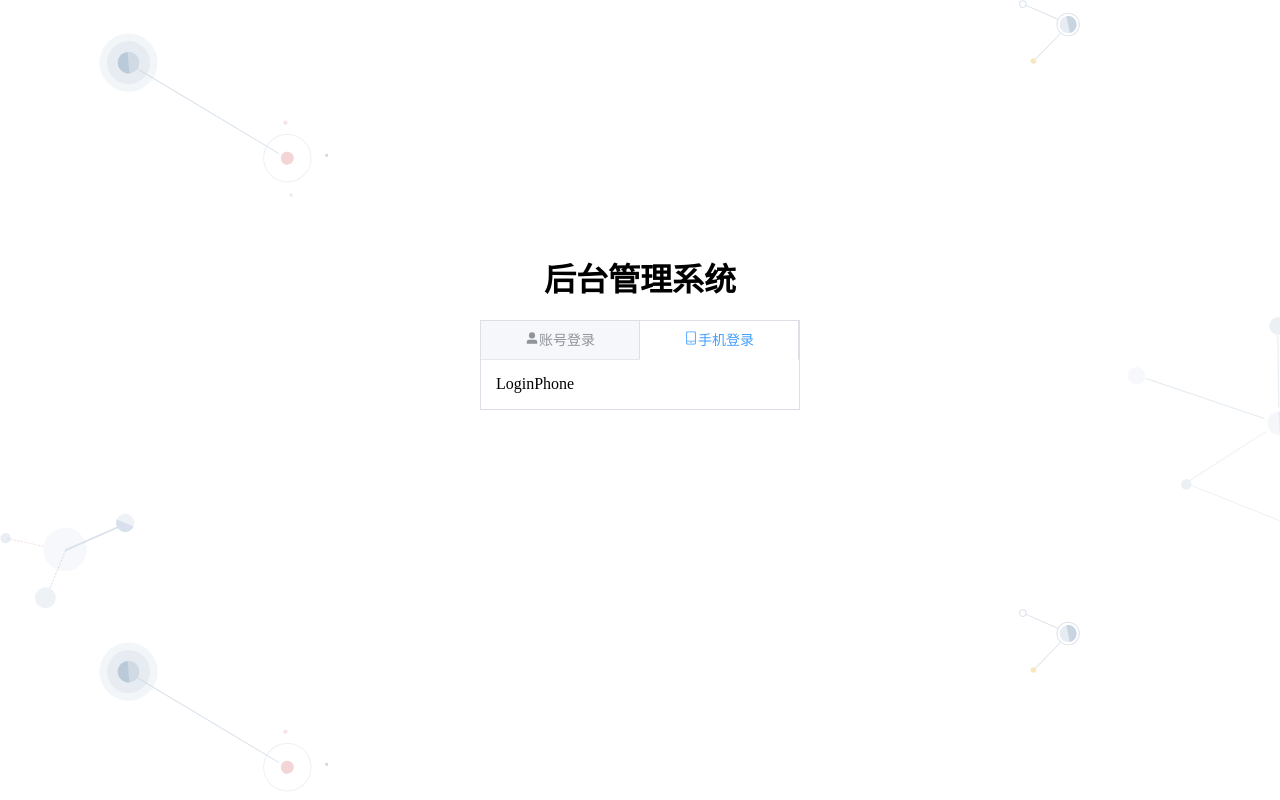
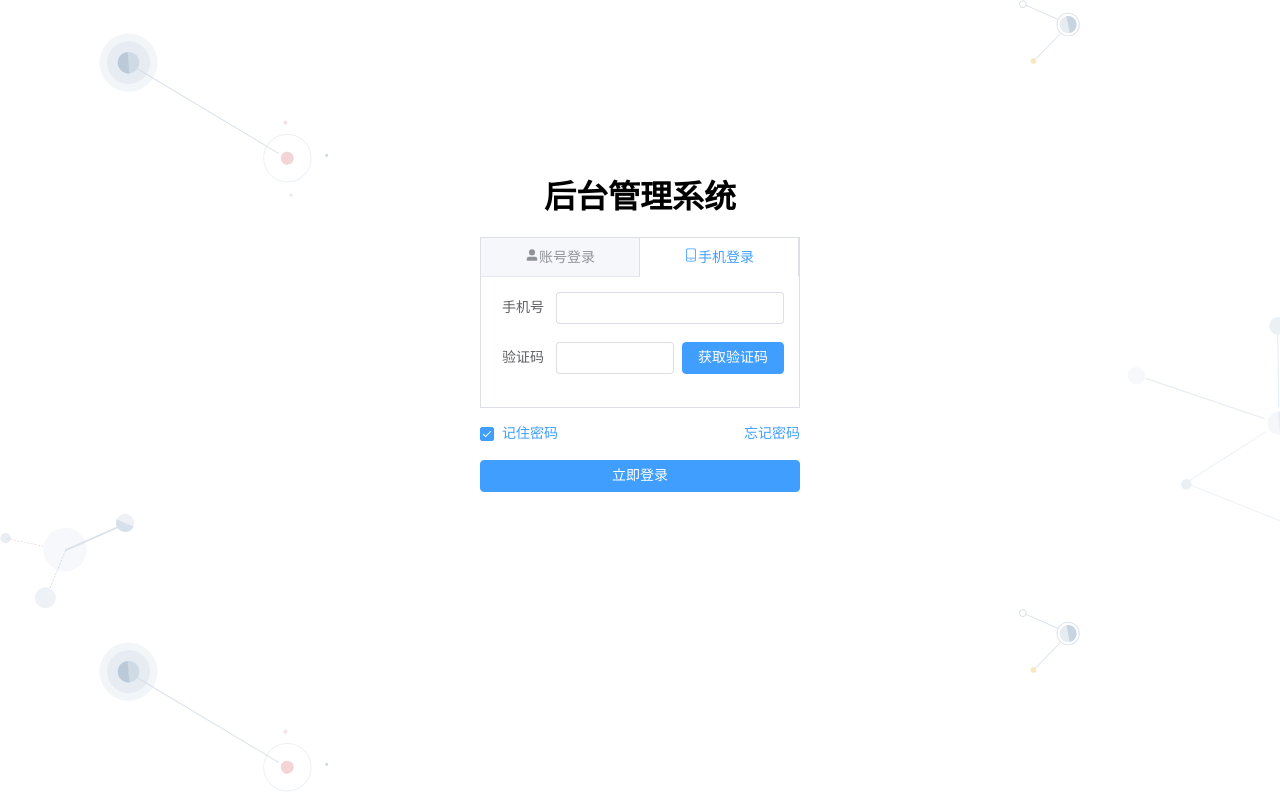
Before and after one commit to XL-YiBai/vue3-ts-cms, a Vue app: page /#/login in a window 1280 px wide. Both pictures are taken after a click on the tab "手机登录". Built offline with nearby package versions, Linux system fonts and the light colour scheme; no server answers.

Commit message:
登录逻辑结构封装

```diff
--- a/auto-imports.d.ts
+++ b/auto-imports.d.ts
@@ -2,10 +2,12 @@
 // We suggest you to commit this file into source control
 declare global {
   const ElButton: typeof import('element-plus/es')['ElButton']
+  const ElCheckbox: typeof import('element-plus/es')['ElCheckbox']
   const ElForm: typeof import('element-plus/es')['ElForm']
   const ElFormItem: typeof import('element-plus/es')['ElFormItem']
   const ElIcon: typeof import('element-plus/es')['ElIcon']
   const ElInput: typeof import('element-plus/es')['ElInput']
+  const ElLink: typeof import('element-plus/es')['ElLink']
   const ElTabPane: typeof import('element-plus/es')['ElTabPane']
   const ElTabs: typeof import('element-plus/es')['ElTabs']
 }
--- a/components.d.ts
+++ b/components.d.ts
@@ -5,10 +5,12 @@
 declare module 'vue' {
   export interface GlobalComponents {
     ElButton: typeof import('element-plus/es')['ElButton']
+    ElCheckbox: typeof import('element-plus/es')['ElCheckbox']
     ElForm: typeof import('element-plus/es')['ElForm']
     ElFormItem: typeof import('element-plus/es')['ElFormItem']
     ElIcon: typeof import('element-plus/es')['ElIcon']
     ElInput: typeof import('element-plus/es')['ElInput']
+    ElLink: typeof import('element-plus/es')['ElLink']
     ElTabPane: typeof import('element-plus/es')['ElTabPane']
     ElTabs: typeof import('element-plus/es')['ElTabs']
   }
--- a/src/views/login/config/account.confg.ts
+++ b/src/views/login/config/account.confg.ts
@@ -19,8 +19,8 @@ export const rules = {
       trigger: 'blur'
     },
     {
-      pattern: /^[a-z0-9]{3,}$/,
-      message: '密码必须是3位以上的字母或者数字~',
+      pattern: /^[a-z0-9]{6,}$/,
+      message: '密码必须是6位以上的字母或者数字~',
       trigger: 'blur'
     }
   ]
--- a/src/views/login/cpns/login-account.vue
+++ b/src/views/login/cpns/login-account.vue
@@ -1,18 +1,19 @@
 <template>
   <div class="login-account">
-    <el-form label-width="60px" :rules="rules" :model="account">
+    <el-form label-width="60px" :rules="rules" :model="account" ref="formRef">
       <el-form-item label="账号" prop="name">
         <el-input v-model="account.name" />
       </el-form-item>
       <el-form-item label="密码" prop="password">
-        <el-input />
+        <el-input v-model="account.password" />
       </el-form-item>
     </el-form>
   </div>
 </template>
 
 <script lang="ts">
-import { defineComponent, reactive } from 'vue'
+import { ElForm } from 'element-plus'
+import { defineComponent, reactive, ref } from 'vue'
 import { rules } from '../config/account.confg'
 
 export default defineComponent({
@@ -22,7 +23,19 @@ export default defineComponent({
       password: ''
     })
 
-    return { account, rules }
+    const formRef = ref<InstanceType<typeof ElForm>>()
+
+    // 登录逻辑实现
+    const loginAction = () => {
+      // 拿到表单组件实例，调用validate方法(判断表单校验是否通过，valid为boolean类型)
+      formRef.value?.validate((valid) => {
+        if (valid) {
+          console.log('真正执行登录逻辑')
+        }
+      })
+    }
+
+    return { account, rules, formRef, loginAction }
   }
 })
 </script>
--- a/src/views/login/cpns/login-panel.vue
+++ b/src/views/login/cpns/login-panel.vue
@@ -9,7 +9,7 @@
             <span>账号登录</span>
           </span>
         </template>
-        <LoginAccount></LoginAccount>
+        <LoginAccount ref="accountRef"></LoginAccount>
       </el-tab-pane>
       <el-tab-pane>
         <template #label>
@@ -21,11 +21,20 @@
         <LoginPhone></LoginPhone>
       </el-tab-pane>
     </el-tabs>
+
+    <div class="account-control">
+      <el-checkbox v-model="isKeepPassword">记住密码</el-checkbox>
+      <el-link type="primary">忘记密码</el-link>
+    </div>
+
+    <el-button type="primary" class="login-btn" @click="handleLoginClick"
+      >立即登录</el-button
+    >
   </div>
 </template>
 
 <script lang="ts">
-import { defineComponent } from 'vue'
+import { defineComponent, ref } from 'vue'
 import { UserFilled, Iphone } from '@element-plus/icons-vue'
 import LoginAccount from './login-account.vue'
 import LoginPhone from './login-phone.vue'
@@ -33,7 +42,14 @@ import LoginPhone from './login-phone.vue'
 export default defineComponent({
   components: { UserFilled, Iphone, LoginAccount, LoginPhone },
   setup() {
-    return {}
+    const isKeepPassword = ref(true)
+    const accountRef = ref<InstanceType<typeof LoginAccount>>()
+
+    const handleLoginClick = () => {
+      accountRef.value?.loginAction()
+    }
+
+    return { isKeepPassword, accountRef, handleLoginClick }
   }
 })
 </script>
@@ -45,5 +61,16 @@ export default defineComponent({
   .title {
     text-align: center;
   }
+
+  .account-control {
+    margin-top: 10px;
+    display: flex;
+    justify-content: space-between;
+  }
+
+  .login-btn {
+    width: 100%;
+    margin-top: 10px;
+  }
 }
 </style>
--- a/src/views/login/cpns/login-phone.vue
+++ b/src/views/login/cpns/login-phone.vue
@@ -1,15 +1,38 @@
 <template>
-  <div>LoginPhone</div>
+  <div>
+    <el-form label-width="60px" :model="phone">
+      <el-form-item label="手机号" prop="num">
+        <el-input v-model="phone.num" />
+      </el-form-item>
+      <el-form-item label="验证码" prop="code">
+        <div class="get-code">
+          <el-input v-model="phone.code" />
+          <el-button type="primary" class="get-btn">获取验证码</el-button>
+        </div>
+      </el-form-item>
+    </el-form>
+  </div>
 </template>
 
 <script lang="ts">
-import { defineComponent } from 'vue'
+import { defineComponent, reactive } from 'vue'
 
 export default defineComponent({
   setup() {
-    return {}
+    const phone = reactive({
+      num: '',
+      code: ''
+    })
+    return { phone }
   }
 })
 </script>
 
-<style scoped></style>
+<style scoped lang="less">
+.get-code {
+  display: flex;
+}
+.get-btn {
+  margin-left: 8px;
+}
+</style>
```
